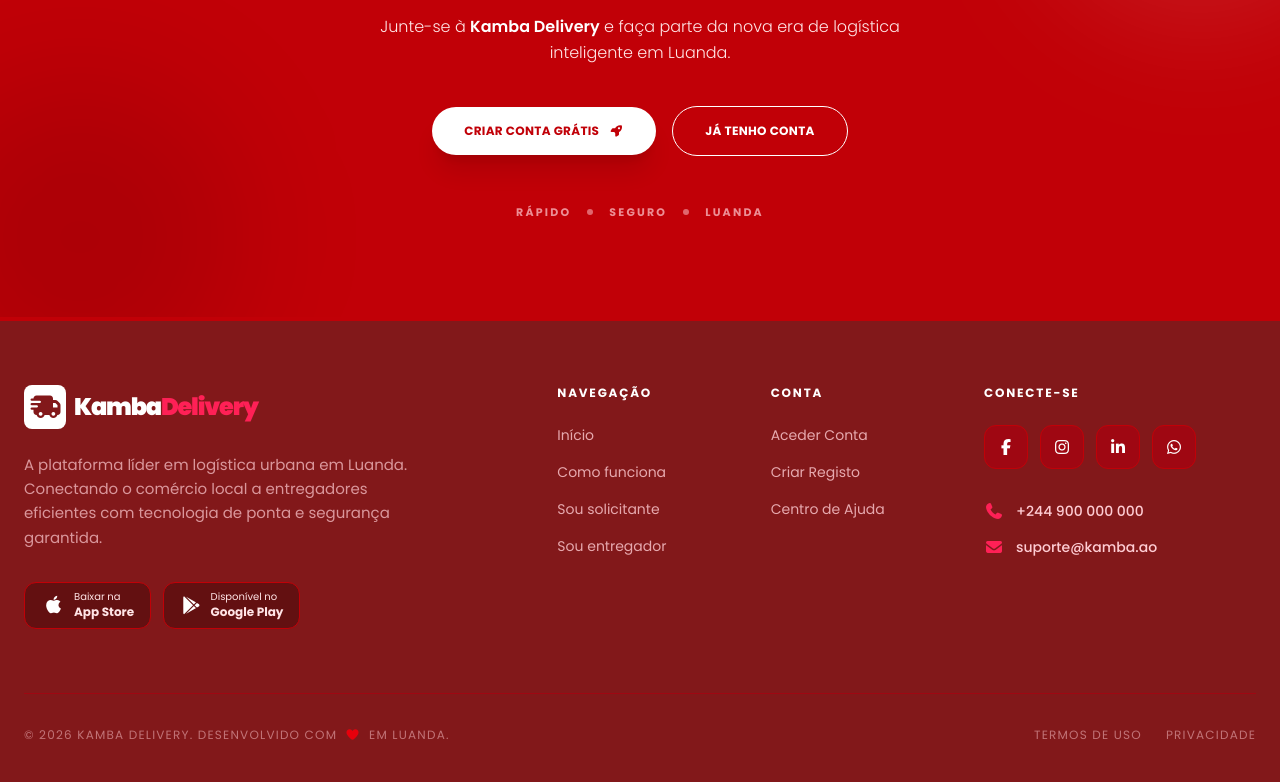
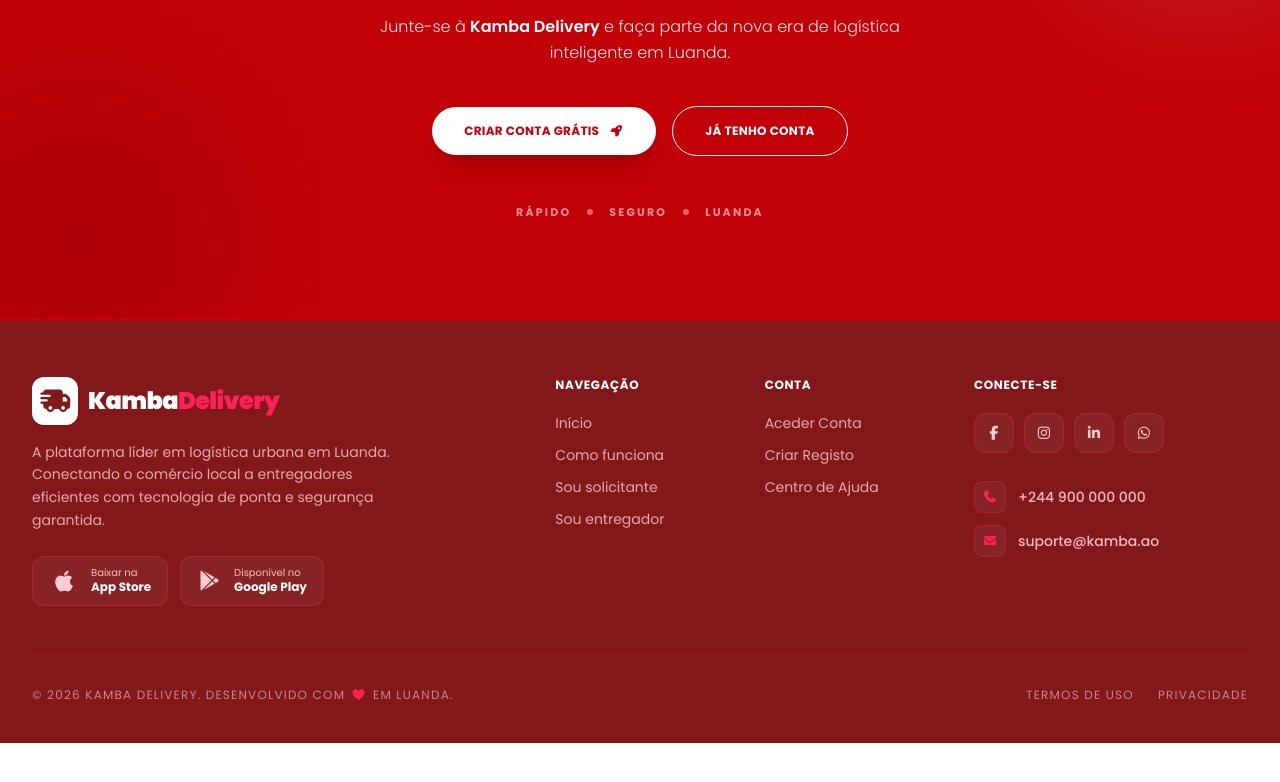
Before and after one commit to nsimba-afonso-nwayami/kamba-delivery, a React (Vite) app: page / in a window 1280 px wide. Shown: the part 7940-8722 px from the top of the page. After the commit the page ends 8683 px from the top, so only its background shows below. Built offline with nearby package versions, Linux system fonts and the light colour scheme.

Commit message:
Layout refatorado footer

```diff
--- a/src/components/footer/Footer.jsx
+++ b/src/components/footer/Footer.jsx
@@ -4,105 +4,170 @@
 export default function Footer() {
   const currentYear = new Date().getFullYear();
 
-  const linkStyles = "text-rose-200/80 hover:text-white hover:translate-x-1 transition-all duration-300 flex items-center gap-2";
-  const titleStyles = "text-white font-bold uppercase text-xs tracking-[0.15em] mb-6";
+  const linkStyles =
+    "text-rose-200/80 hover:text-white hover:translate-x-1 transition-all duration-200 flex items-center gap-2 text-sm";
+  const titleStyles =
+    "text-white font-bold uppercase text-xs tracking-wider mb-5 flex items-center gap-2";
 
   return (
     <footer className="bg-red-900 text-white border-t-4 border-red-700">
-      <div className="max-w-7xl mx-auto px-6 pt-16 pb-12">
-
-        <div className="grid gap-12 md:grid-cols-12 mb-16">
-
+      <div className="max-w-7xl mx-auto px-4 sm:px-6 lg:px-8 pt-14 pb-10">
+        <div className="grid gap-10 md:grid-cols-12 mb-12">
           {/* LOGO + DESCRIÇÃO */}
           <div className="md:col-span-5">
-            <Link to="/" className="text-2xl font-black tracking-tighter flex items-center gap-2 mb-6">
-              <div className="bg-white text-red-900 p-1.5 rounded-lg">
+            <Link
+              to="/"
+              className="text-2xl font-black tracking-tight flex items-center gap-2.5 mb-4 group w-fit"
+            >
+              <div className="bg-white text-red-900 p-2 rounded-xl shadow-xs transition-transform group-hover:scale-105">
                 <i className="fas fa-truck-fast"></i>
               </div>
-              <span>Kamba<span className="text-rose-500">Delivery</span></span>
+              <span>
+                Kamba<span className="text-rose-500">Delivery</span>
+              </span>
             </Link>
-            <p className="text-rose-200/70 leading-relaxed max-w-sm text-[15px]">
-              A plataforma líder em logística urbana em Luanda.
-              Conectando o comércio local a entregadores eficientes com
-              tecnologia de ponta e segurança garantida.
+
+            <p className="text-rose-200/80 leading-relaxed max-w-sm text-sm mb-6">
+              A plataforma líder em logística urbana em Luanda. Conectando o
+              comércio local a entregadores eficientes com tecnologia de ponta e
+              segurança garantida.
             </p>
 
             {/* BADGES DE APP */}
-            <div className="flex flex-wrap gap-3 mt-8">
-               <div className="flex items-center gap-2 bg-red-950/50 border border-red-700 px-4 py-2 rounded-xl cursor-pointer hover:bg-red-800 transition">
-                  <i className="fab fa-apple text-xl"></i>
-                  <div className="text-[10px] leading-tight text-rose-100">Baixar na <br/><span className="text-xs font-bold">App Store</span></div>
-               </div>
-               <div className="flex items-center gap-2 bg-red-950/50 border border-red-700 px-4 py-2 rounded-xl cursor-pointer hover:bg-red-800 transition">
-                  <i className="fab fa-google-play text-lg"></i>
-                  <div className="text-[10px] leading-tight text-rose-100">Disponível no <br/><span className="text-xs font-bold">Google Play</span></div>
-               </div>
+            <div className="flex flex-wrap gap-3">
+              <a
+                href="#"
+                className="flex items-center gap-3 bg-white/5 border border-rose-500/30 px-4 py-2.5 rounded-xl hover:bg-red-700 hover:border-red-700 transition-all duration-300 group"
+              >
+                <i className="fab fa-apple text-2xl text-rose-200 group-hover:text-white transition-colors"></i>
+                <div className="text-[10px] leading-tight text-rose-200/90 group-hover:text-white transition-colors">
+                  Baixar na <br />
+                  <span className="text-xs font-bold text-white">
+                    App Store
+                  </span>
+                </div>
+              </a>
+
+              <a
+                href="#"
+                className="flex items-center gap-3 bg-white/5 border border-rose-500/30 px-4 py-2.5 rounded-xl hover:bg-red-700 hover:border-red-700 transition-all duration-300 group"
+              >
+                <i className="fab fa-google-play text-xl text-rose-200 group-hover:text-white transition-colors"></i>
+                <div className="text-[10px] leading-tight text-rose-200/90 group-hover:text-white transition-colors">
+                  Disponível no <br />
+                  <span className="text-xs font-bold text-white">
+                    Google Play
+                  </span>
+                </div>
+              </a>
             </div>
           </div>
 
-          {/* NAVEGAÇÃO - Removido ul/li */}
+          {/* NAVEGAÇÃO */}
           <div className="md:col-span-2">
-            <h3 className={titleStyles}>Navegação</h3>
-            <div className="flex flex-col gap-4 text-[14px]">
-              <Link to="/" className={linkStyles}>Início</Link>
-              <HashLink smooth to="/#como-funciona" className={linkStyles}>Como funciona</HashLink>
-              <HashLink smooth to="/#sou-solicitante" className={linkStyles}>Sou solicitante</HashLink>
-              <HashLink smooth to="/#sou-entregador" className={linkStyles}>Sou entregador</HashLink>
-            </div>
+            <h3 className={titleStyles}>
+              Navegação
+            </h3>
+            <nav className="flex flex-col gap-3">
+              <Link to="/" className={linkStyles}>
+                Início
+              </Link>
+              <HashLink smooth to="/#como-funciona" className={linkStyles}>
+                Como funciona
+              </HashLink>
+              <HashLink smooth to="/#sou-solicitante" className={linkStyles}>
+                Sou solicitante
+              </HashLink>
+              <HashLink smooth to="/#sou-entregador" className={linkStyles}>
+                Sou entregador
+              </HashLink>
+            </nav>
           </div>
 
-          {/* CONTA - Removido ul/li */}
+          {/* CONTA */}
           <div className="md:col-span-2">
-            <h3 className={titleStyles}>Conta</h3>
-            <div className="flex flex-col gap-4 text-[14px]">
-              <Link to="/login" className={linkStyles}>Aceder Conta</Link>
-              <Link to="/register" className={linkStyles}>Criar Registo</Link>
-              <Link to="/ajuda" className={linkStyles}>Centro de Ajuda</Link>
-            </div>
+            <h3 className={titleStyles}>
+              Conta
+            </h3>
+            <nav className="flex flex-col gap-3">
+              <Link to="/login" className={linkStyles}>
+                Aceder Conta
+              </Link>
+              <Link to="/register" className={linkStyles}>
+                Criar Registo
+              </Link>
+              <Link to="/ajuda" className={linkStyles}>
+                Centro de Ajuda
+              </Link>
+            </nav>
           </div>
 
           {/* REDES & SUPORTE */}
           <div className="md:col-span-3">
-            <h3 className={titleStyles}>Conecte-se</h3>
-            <div className="flex gap-3 mb-8">
+            <h3 className={titleStyles}>
+              Conecte-se
+            </h3>
+
+            <div className="flex gap-2.5 mb-6">
               {[
-                { icon: 'fa-facebook-f', link: '#' },
-                { icon: 'fa-instagram', link: '#' },
-                { icon: 'fa-linkedin-in', link: '#' },
-                { icon: 'fa-whatsapp', link: '#' }
+                { icon: "fa-facebook-f", link: "#", label: "Facebook" },
+                { icon: "fa-instagram", link: "#", label: "Instagram" },
+                { icon: "fa-linkedin-in", link: "#", label: "LinkedIn" },
+                { icon: "fa-whatsapp", link: "#", label: "WhatsApp" },
               ].map((social, index) => (
                 <a
                   key={index}
                   href={social.link}
-                  className="w-11 h-11 flex items-center justify-center rounded-xl bg-red-800 border border-red-700 hover:bg-red-700 hover:-translate-y-1 transition-all duration-300"
+                  aria-label={social.label}
+                  className="w-10 h-10 flex items-center justify-center rounded-xl bg-white/5 border border-rose-500/30 hover:bg-red-700 hover:border-red-700 hover:-translate-y-1 transition-all duration-200"
                 >
-                  <i className={`fab ${social.icon} text-white`}></i>
+                  <i
+                    className={`fab ${social.icon} text-rose-200 hover:text-white text-sm`}
+                  ></i>
                 </a>
               ))}
             </div>
 
-            <div className="space-y-4">
-              <div className="flex items-center gap-3 text-rose-200">
-                <i className="fas fa-phone text-rose-500 w-5"></i>
-                <span className="text-sm font-medium">+244 900 000 000</span>
-              </div>
-              <div className="flex items-center gap-3 text-rose-200">
-                <i className="fas fa-envelope text-rose-500 w-5"></i>
-                <span className="text-sm font-medium">suporte@kamba.ao</span>
-              </div>
+            <div className="space-y-3 pt-1">
+              <a
+                href="tel:+244900000000"
+                className="flex items-center gap-3 text-rose-200/90 hover:text-white transition-colors text-sm group"
+              >
+                <div className="w-8 h-8 rounded-lg bg-white/5 border border-rose-500/20 flex items-center justify-center text-rose-500 group-hover:bg-red-700 group-hover:text-white transition-all">
+                  <i className="fas fa-phone text-xs"></i>
+                </div>
+                <span className="font-medium">+244 900 000 000</span>
+              </a>
+
+              <a
+                href="mailto:suporte@kamba.ao"
+                className="flex items-center gap-3 text-rose-200/90 hover:text-white transition-colors text-sm group"
+              >
+                <div className="w-8 h-8 rounded-lg bg-white/5 border border-rose-500/20 flex items-center justify-center text-rose-500 group-hover:bg-red-700 group-hover:text-white transition-all">
+                  <i className="fas fa-envelope text-xs"></i>
+                </div>
+                <span className="font-medium">suporte@kamba.ao</span>
+              </a>
             </div>
           </div>
-
         </div>
 
-        {/* BASE */}
-        <div className="pt-8 border-t border-red-800 flex flex-col md:flex-row justify-between items-center gap-4 text-[12px] text-rose-200/50 uppercase tracking-widest text-center md:text-left">
+        {/* BASE / COPYRIGHT */}
+        <div className="pt-8 border-t border-rose-500/20 flex flex-col md:flex-row justify-between items-center gap-4 text-xs text-rose-200/60 uppercase tracking-widest text-center md:text-left">
           <p>
-            &copy; {currentYear} Kamba Delivery. Desenvolvido com <i className="fas fa-heart text-red-600 mx-1"></i> em Luanda.
+            &copy; {currentYear} Kamba Delivery. Desenvolvido com{" "}
+            <i className="fas fa-heart text-rose-500 mx-0.5"></i> em Luanda.
           </p>
           <div className="flex gap-6">
-            <Link to="/termos" className="hover:text-white transition">Termos de Uso</Link>
-            <Link to="/privacidade" className="hover:text-white transition">Privacidade</Link>
+            <Link to="/termos" className="hover:text-white transition-colors">
+              Termos de Uso
+            </Link>
+            <Link
+              to="/privacidade"
+              className="hover:text-white transition-colors"
+            >
+              Privacidade
+            </Link>
           </div>
         </div>
       </div>
```
